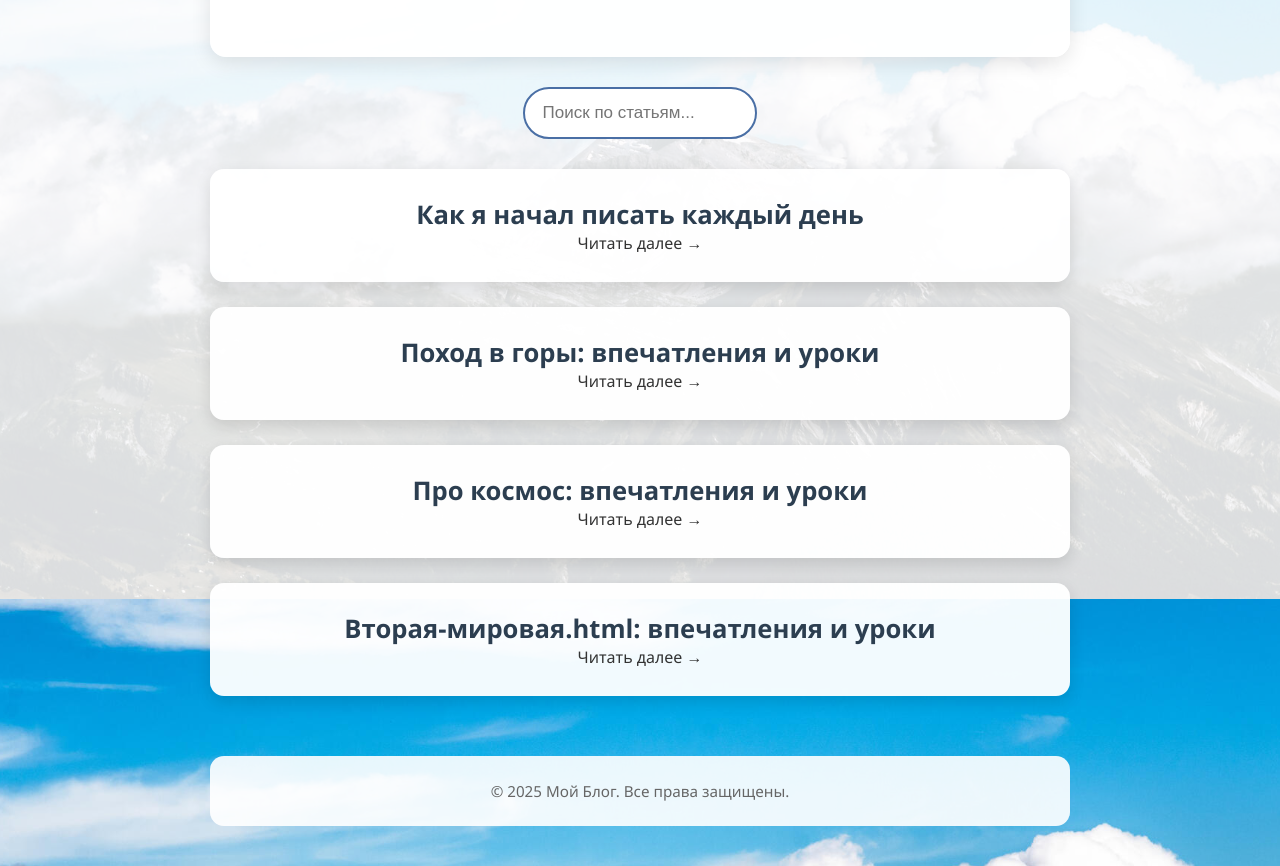
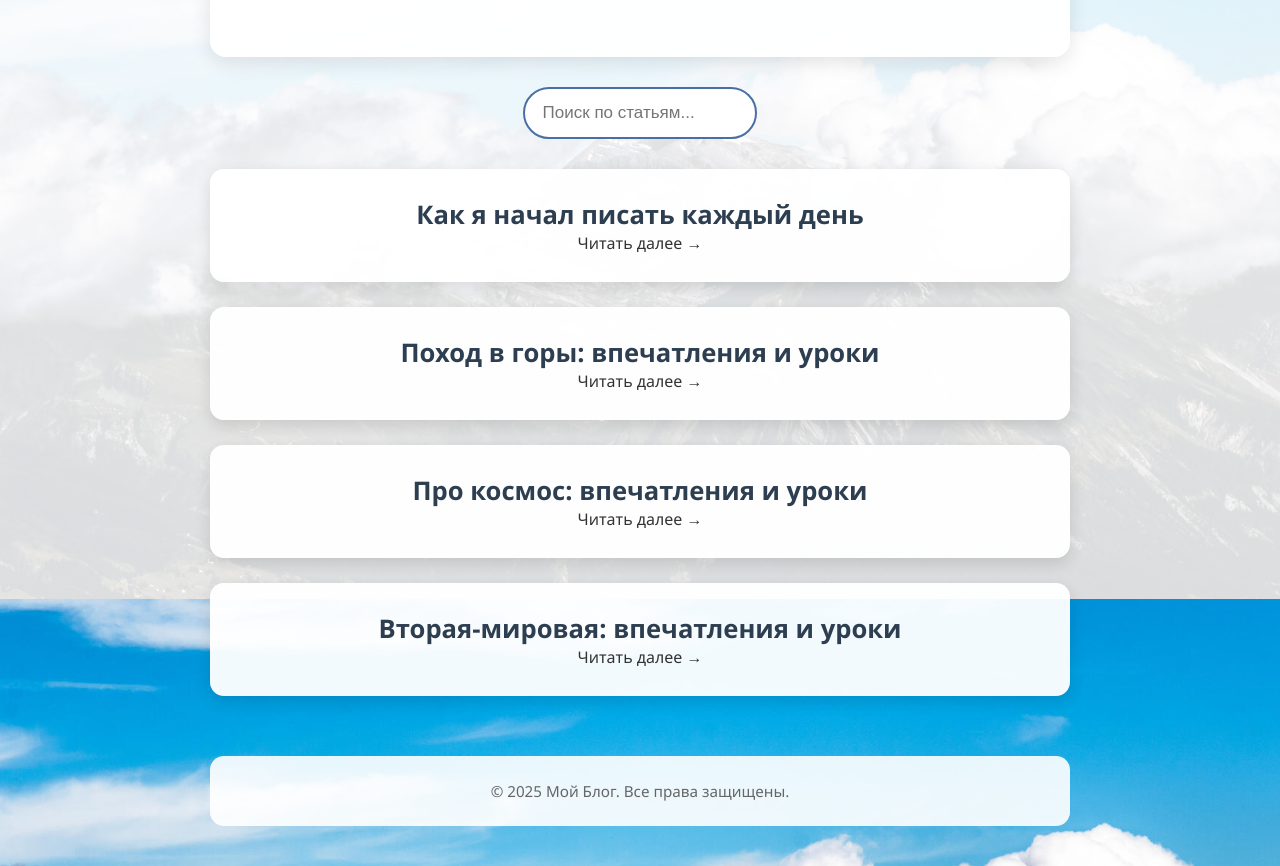
Before and after one commit to Aleks818/my-blog, a plain HTML site: page index.html in a window 1280 px wide. Shown: the part 201-1067 px from the top of the page. Drawn offline with Linux system fonts and the light colour scheme.

Commit message:
Update index.html

```diff
--- a/index.html
+++ b/index.html
@@ -140,7 +140,7 @@
     <p>Читать далее →</p>
   </div>
   <div class="article">
-    <h2><a href="articles/article4.html">Вторая-мировая.html: впечатления и уроки</a></h2>
+    <h2><a href="articles/article4.html">Вторая-мировая: впечатления и уроки</a></h2>
     <p>Читать далее →</p>
     </section>
 
```
